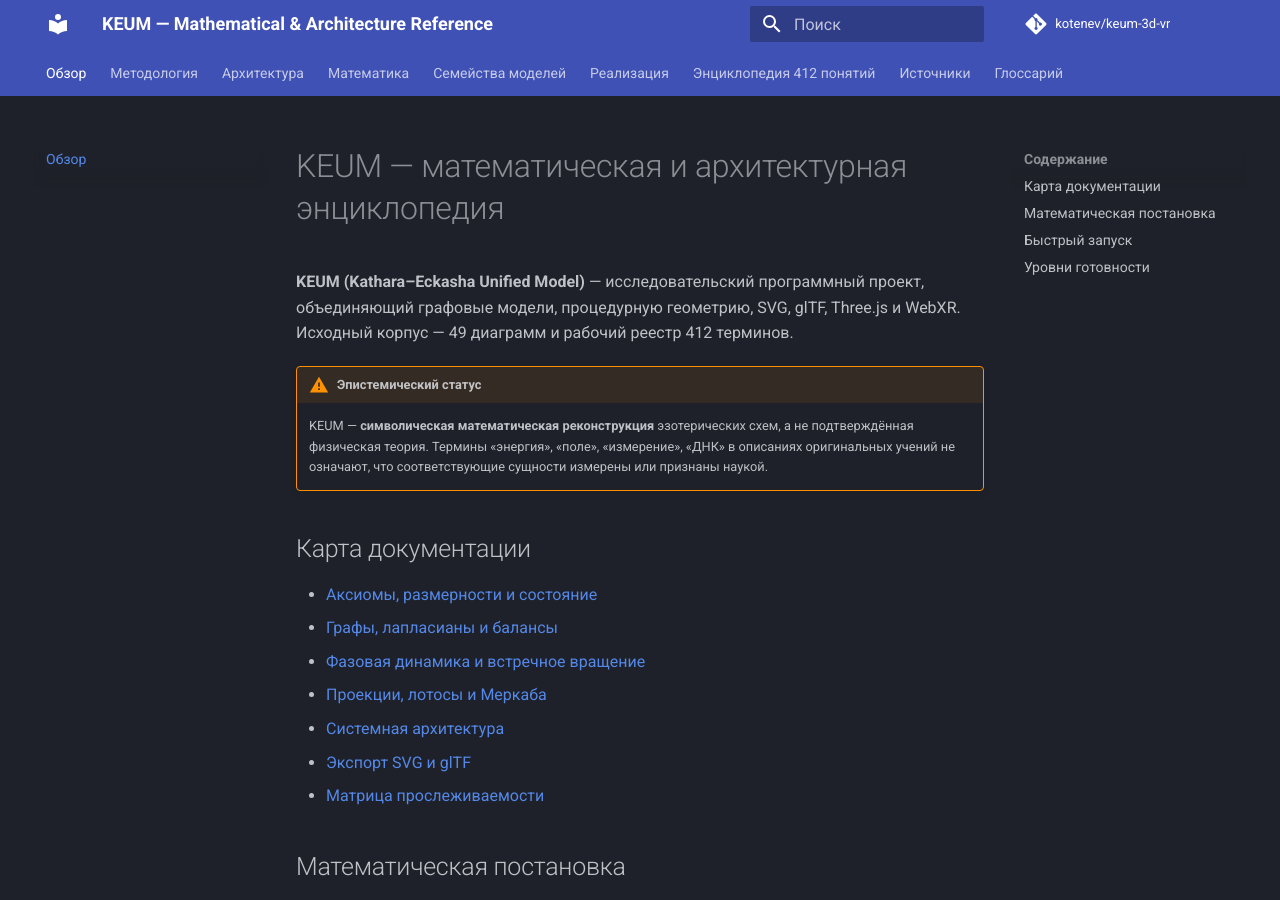
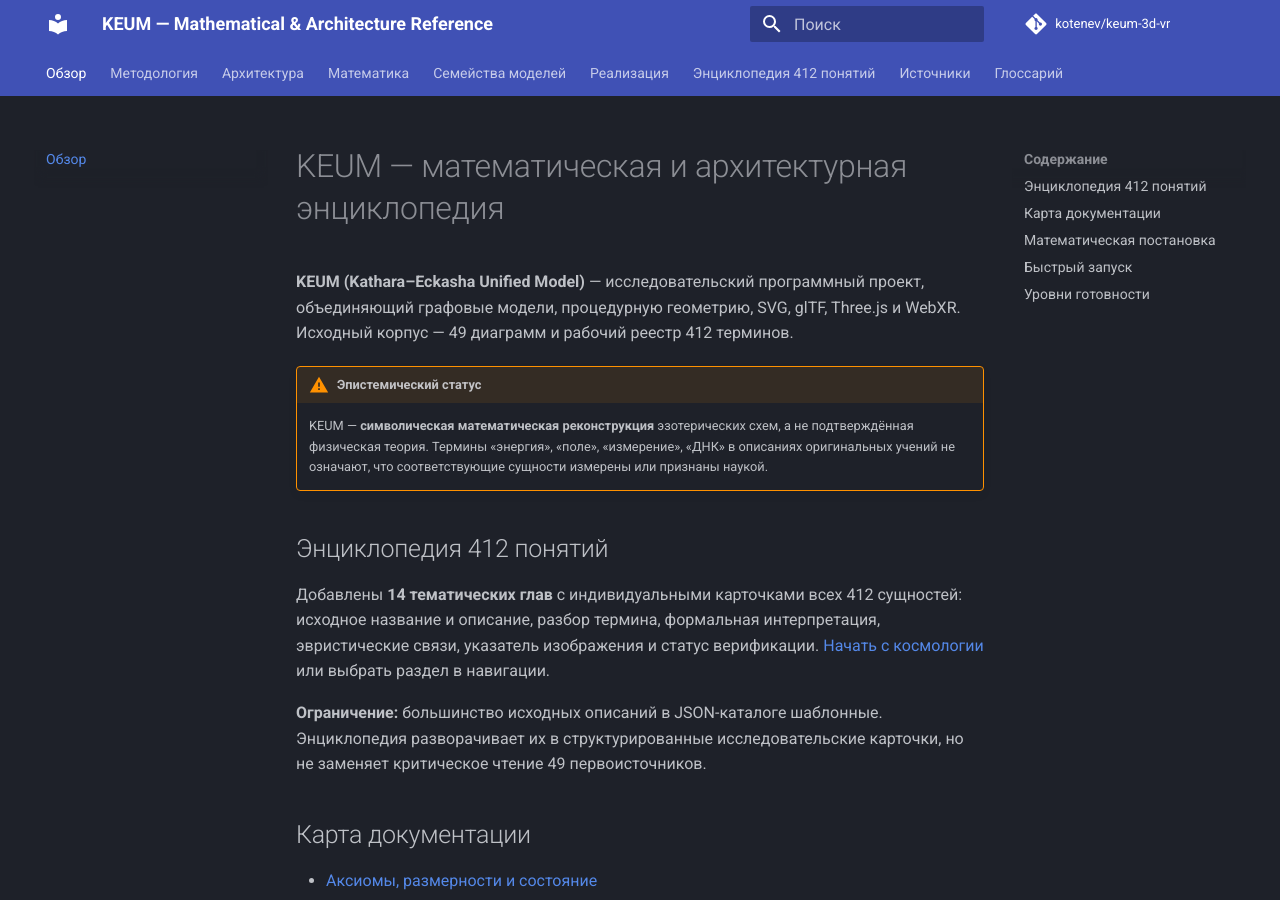
Before and after one commit to kotenev/keum-3d-vr, an MkDocs documentation site: the page built from mkdocs/index.md, in a window 1280 px wide and 900 px high. Built offline with MkDocs 1.6.1 and Material for MkDocs 9.7.7, drawn with Linux system fonts in a browser that asks for light colours; comment, search, counter and statistics services are not loaded.

Commit message:
docs: add encyclopedia index and source caveats

```diff
--- a/mkdocs/index.md
+++ b/mkdocs/index.md
@@ -4,6 +4,12 @@
 
 !!! warning "Эпистемический статус"
     KEUM — **символическая математическая реконструкция** эзотерических схем, а не подтверждённая физическая теория. Термины «энергия», «поле», «измерение», «ДНК» в описаниях оригинальных учений не означают, что соответствующие сущности измерены или признаны наукой.
+
+## Энциклопедия 412 понятий
+
+Добавлены **14 тематических глав** с индивидуальными карточками всех 412 сущностей: исходное название и описание, разбор термина, формальная интерпретация, эвристические связи, указатель изображения и статус верификации. [Начать с космологии](encyclopedia/cosmology.md) или выбрать раздел в навигации.
+
+**Ограничение:** большинство исходных описаний в JSON-каталоге шаблонные. Энциклопедия разворачивает их в структурированные исследовательские карточки, но не заменяет критическое чтение 49 первоисточников.
 
 ## Карта документации
 
```
